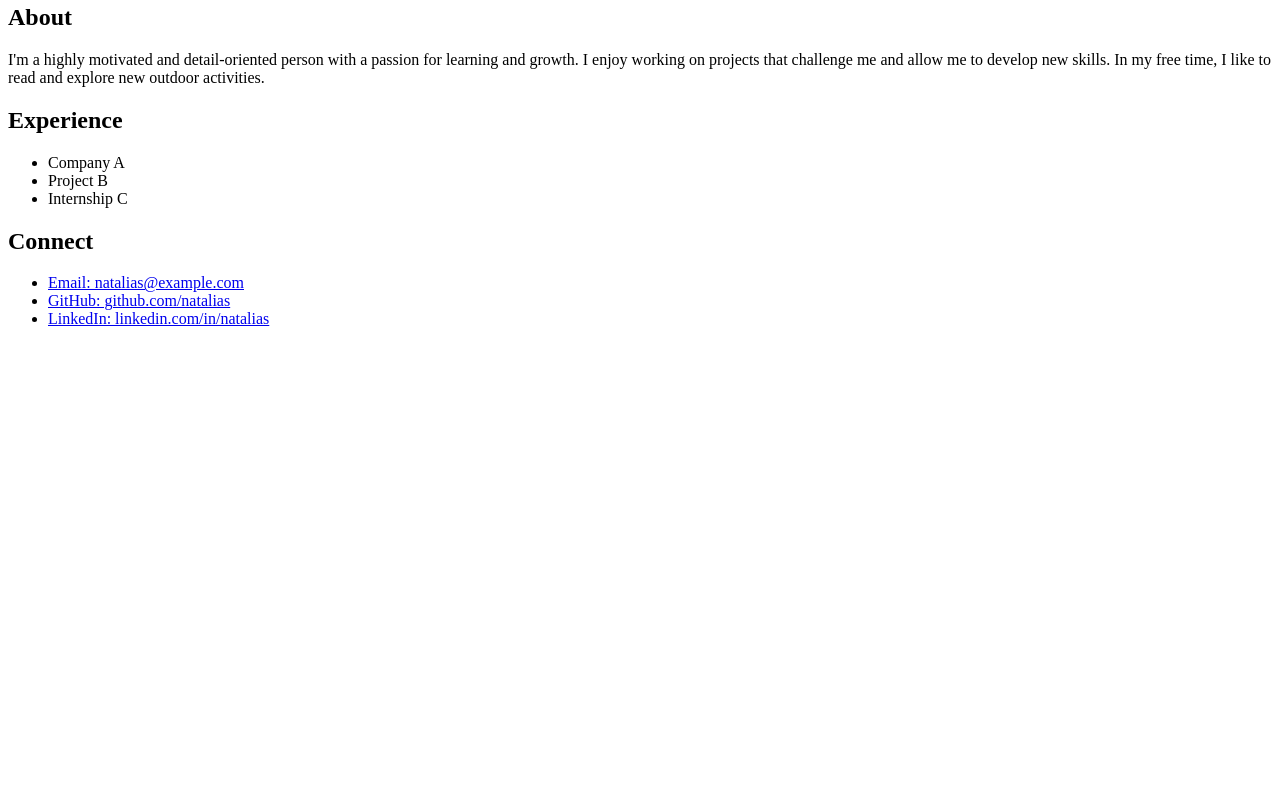
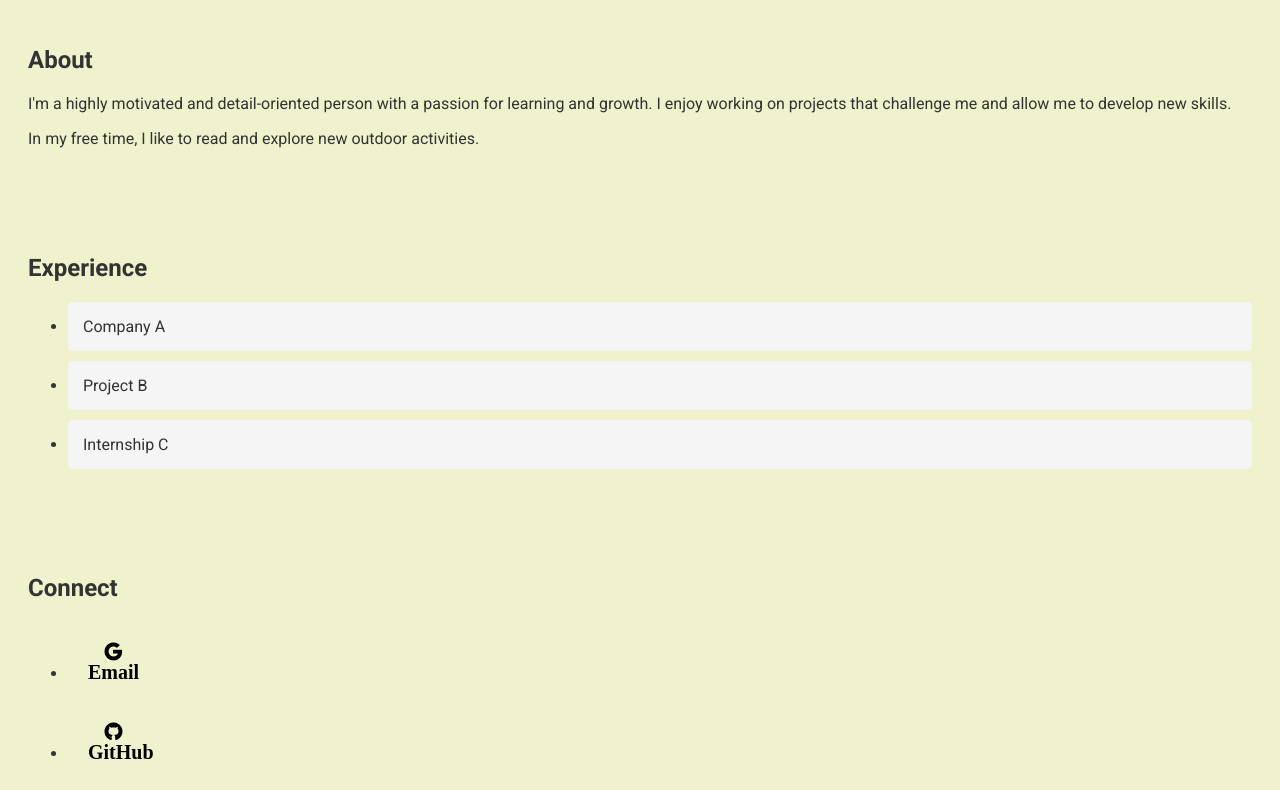
Before and after one commit to nataliasirt/natalia-ioprogramming, a plain HTML site: page index.html in a window 1280 px wide. Shown: the part 102-892 px from the top of the page. Before the commit the page ends 800 px from the top, so only its background shows below. Drawn offline with Linux system fonts and the light colour scheme.

Commit message:
styling added

```diff
--- /dev/null
+++ b/css/index.css
@@ -0,0 +1,43 @@
+body {
+    background-color: #eef1c7e8;
+    color: #333;
+    font-family: "Roboto", sans-serif;
+    font-weight: 400;
+    font-style: normal;
+}
+h1{
+    font-weight: bold;
+    color: black; /* Example color, choose your own! */
+}
+section {
+    padding: 20px;
+    margin-bottom: 30px;
+}
+#Experience li {
+    background-color: #f5f5f5;
+    padding: 15px;
+    margin-bottom: 10px;
+    border-radius: 5px;
+}
+#Connect a {
+    color: black;
+    text-decoration: none;
+    font-weight: bold;
+}
+
+#Connect a:hover {
+    color: #0056b3;
+    text-decoration: underline;
+}
+.fa {
+    padding: 20px;
+    font-size: 20px;
+    font: "Roboto", sans-serif;
+    font-style: normal;
+    width: 50px;
+    text-align: center;
+    text-decoration: none;
+  }
+  .fa:hover {
+    opacity: 0.7;
+  }
--- a/index.html
+++ b/index.html
@@ -3,7 +3,12 @@
 <head>
     <meta charset="UTF-8">
     <meta name="viewport" content="width=device-width, initial-scale=1.0">
-	<link rel="stylesheet" href="style.css">
+	<link rel="preconnect" href="https://fonts.googleapis.com">
+	<link rel="preconnect" href="https://fonts.gstatic.com" crossorigin>
+	<link href="https://fonts.googleapis.com/css2?family=Roboto:ital,wght@0,100;0,300;0,400;0,500;0,700;0,900;1,100;1,300;1,400;1,500;1,700;1,900&display=swap" rel="stylesheet">
+	<link rel="stylesheet" href="https://cdnjs.cloudflare.com/ajax/libs/font-awesome/4.7.0/css/font-awesome.min.css">
+	<link rel="stylesheet" href="https://cdnjs.cloudflare.com/ajax/libs/font-awesome/4.7.0/css/font-awesome.min.css">
+	<link rel="stylesheet" href="css/index.css">
 	<title>Natalia Sirtak CV</title>
 </head>
 <body>
@@ -16,7 +21,9 @@
     <h1>Natalia Sirtak CV</h1>
 	<section id="About">
     <h2>About</h2>
-	<p>I'm a highly motivated and detail-oriented person with a passion for learning and growth. I enjoy working on projects that challenge me and allow me to develop new skills. In my free time, I like to read and explore new outdoor activities.</p>
+	<p>I'm a highly motivated and detail-oriented person with a passion for learning and growth. I enjoy working on projects that challenge me and allow me to develop new skills.
+		</p>
+	<p>In my free time, I like to read and explore new outdoor activities.</p>
 	</section>
 	<section id="Experience">
 	<h2>Experience</h2>
@@ -29,9 +36,9 @@
 	<section id="Connect">
 	<h2>Connect</h2>
 	<ul>
-		<li><a href="mailto:natalias@example.com">Email: natalias@example.com</a></li>
-		<li><a href="https://github.com/natalias" target="_blank">GitHub: github.com/natalias</a></li>
-		<li><a href="https://linkedin.com/in/natalias" target="_blank">LinkedIn: linkedin.com/in/natalias</a></li>
+		<li><a href="mailto:natalias@gmail.com" target="_blank" class="fa fa-google"> Email</a></li>
+		<li><a href="https://github.com/nataliasirt" target="_blank" class="fa fa-github"> GitHub</a></li>
+		<li><a href="https://linkedin.com/in/natalias" target="_blank"class="fa fa-linkedin"> LinkedIn</a></li>
 	</ul>
 	</section>
 </body>
```
